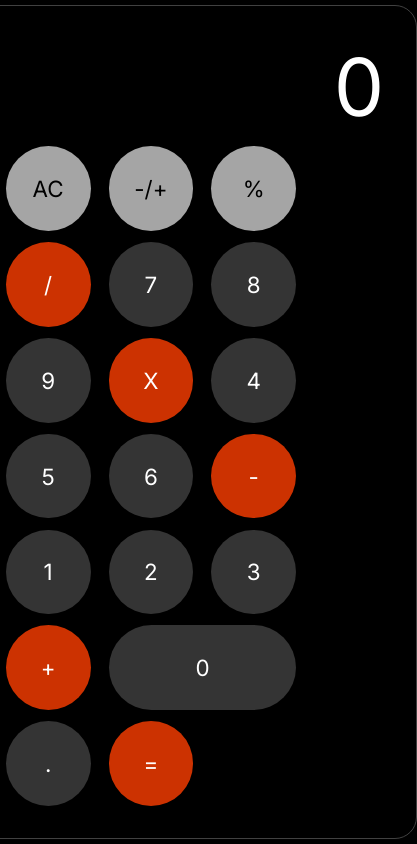
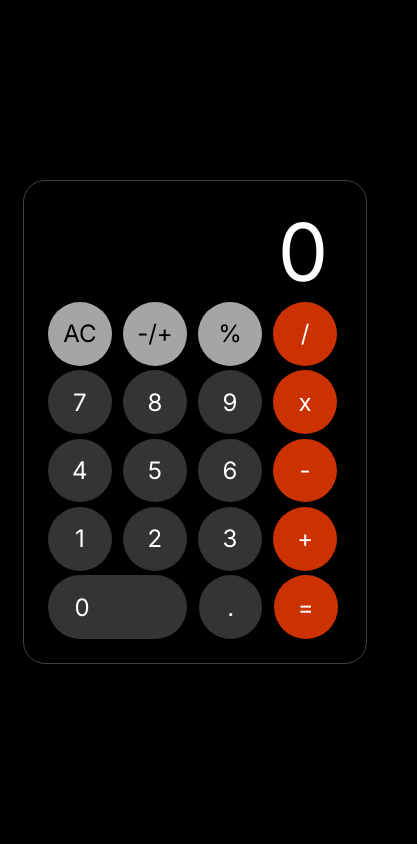
Before and after one commit to LuisCabantac/the-daily-sum, a plain HTML site: page index.html in a window 390 px wide. Shown: the whole page, 417 px wide, since content can reach past the window. Drawn offline with Linux system fonts and the light colour scheme.

Commit message:
Fixed the UI for mobile screens

```diff
--- a/assets/styles/style.css
+++ b/assets/styles/style.css
@@ -47,6 +47,8 @@ button {
 
 #zero {
     width: 13.3ch;
+    text-align: left;
+    padding-left: 1.6em;
 }
 
 button:hover {
@@ -83,3 +85,28 @@ button:active {
 .operation-btns:active {
     background-color: #be2c00;
 }
+
+@media screen and (max-width: 600px) {
+    .container {
+        width: 21ch;
+        font-size: 1.5rem;
+        padding: 0.9em;
+        padding-right: 0.1em;
+    }
+
+    #num-display {
+        padding-left: 2.9em;
+    }
+
+    button {
+        width: 4.2ch;
+        height: 4.2ch;
+        font-size: 1.5rem;
+        margin: 0.1em;
+    }
+
+    #zero {
+        width: 9.2ch;
+        padding-left: 1.1em;
+    }
+  }
--- a/index.html
+++ b/index.html
@@ -11,26 +11,36 @@
         <div class="container">
             <div id="num-display">0</div>
             <div class="btn-section">
+                <div class="row-one-btn">
                     <button class="top-btns" id="all-clear">AC</button>
                     <button class="top-btns" id="psngtv-btn">-/+</button>
                     <button class="top-btns" id="percent-btn">%</button>
                     <button class="operation-btns" id="divide-btn">/</button>
+                </div>
+                <div class="row-two-btn">
                     <button class="number-btn">7</button>
                     <button class="number-btn">8</button>
                     <button class="number-btn">9</button>
-                <button class="operation-btns" id="multiply-btn">X</button>
+                    <button class="operation-btns" id="multiply-btn">x</button>
+                </div>
+                <div class="row-three-btn">
                     <button class="number-btn">4</button>
                     <button class="number-btn">5</button>
                     <button class="number-btn">6</button>
                     <button class="operation-btns" id="minus-btn">-</button>
+                </div>
+                <div class="row-four-btn">
                     <button class="number-btn">1</button>
                     <button class="number-btn">2</button>
                     <button class="number-btn">3</button>
                     <button class="operation-btns" id="add-btn">+</button>
+                </div>
+                <div class="row-five-btn">
                     <button class="number-btn" id="zero">0</button>
                     <button id="decimal-btn">.</button>
                     <button class="operation-btns" id="equal-btn">=</button>
                 </div>
             </div>
+        </div>
     </body>
 </html>
```
Lines whose indentation alone changed are shown as unchanged.
